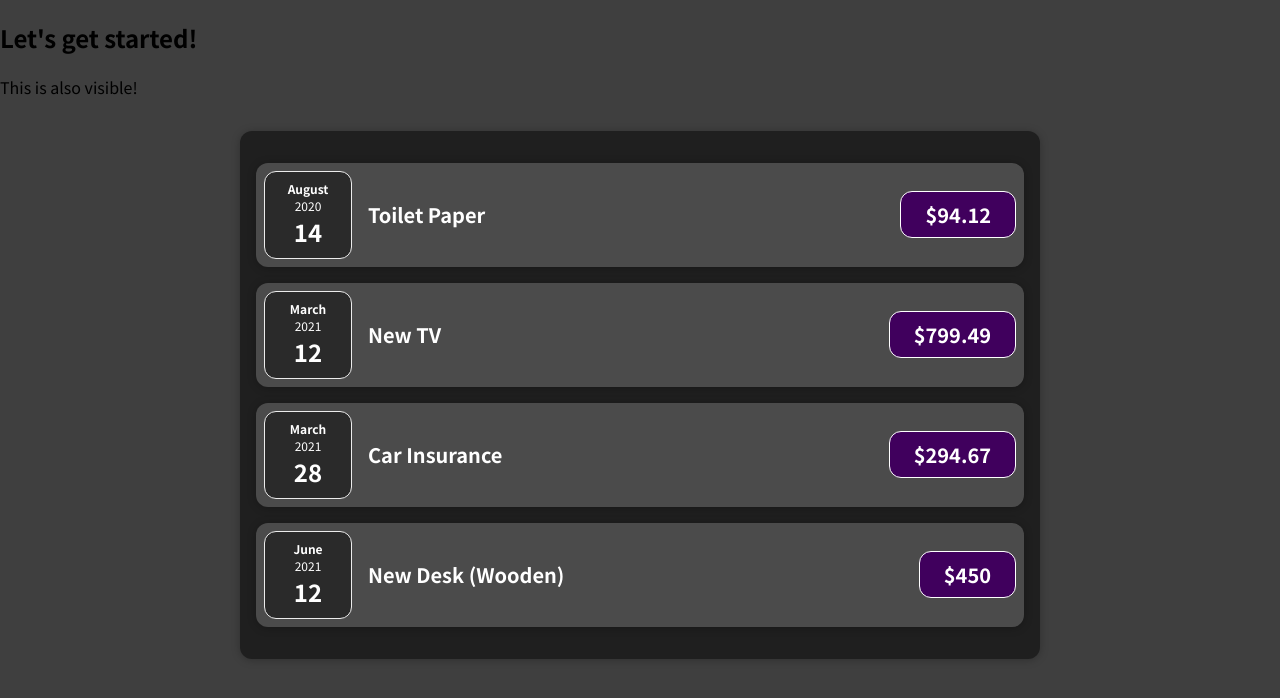
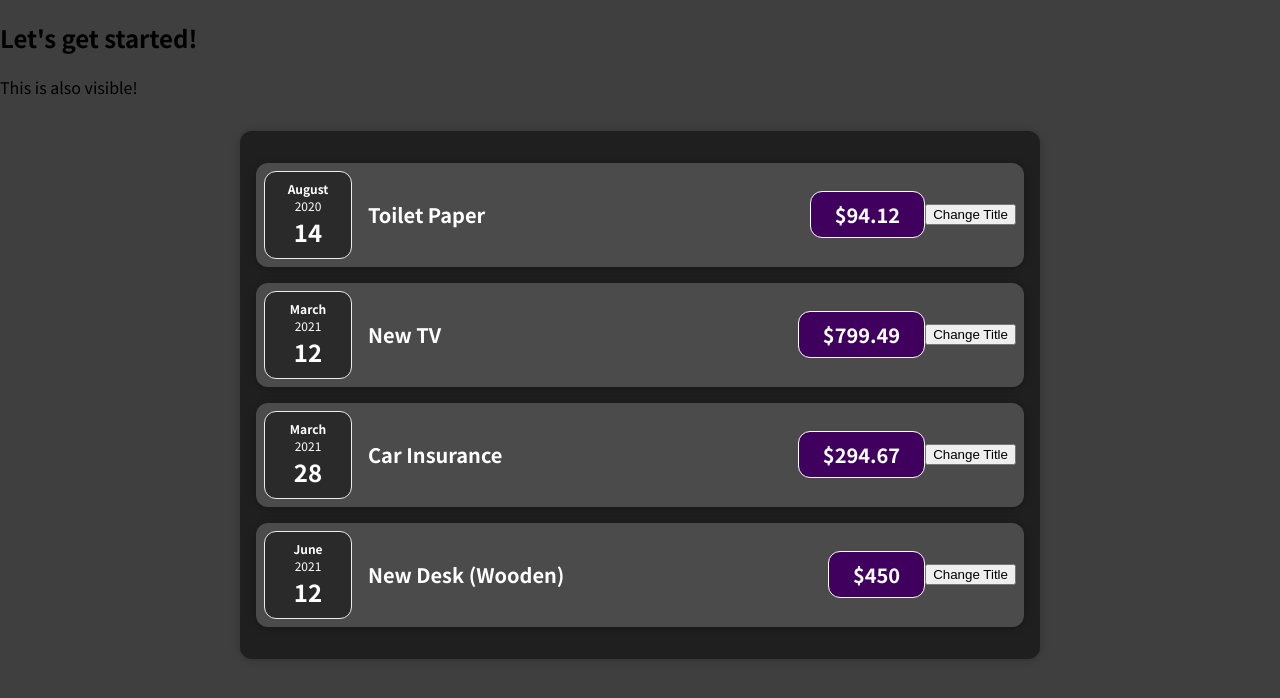
Before and after one commit to MK-314/ReactJS, a React (Create React App) app: page / in a window 1280 px wide. Shown: the top 698 px of the page. Built offline with nearby package versions, Linux system fonts and the light colour scheme.

Commit message:
on click event

```diff
--- a/src/components/Expenses/ExpenseItem.jsx
+++ b/src/components/Expenses/ExpenseItem.jsx
@@ -1,14 +1,20 @@
+import { useState } from 'react';
 import ExpenseDate from './ExpenseDate';
 import './ExpenseItem.css';
 import Card from './../UI/Card';
 function ExpenseItem(props) {
+  var [title,setTitle] = useState(props.title);
+  var clickHandler = () => {
+    setTitle('Updated');
+  };
   return (
     <Card className="expense-item">
       <ExpenseDate date={props.date}></ExpenseDate>
       <div className="expense-item__description">
-        <h2>{props.title}</h2>
+        <h2 >{title}</h2>
         <div className="expense-item__price">${props.amount}</div>
       </div>
+      <button onClick={clickHandler}>Change Title</button>
     </Card>
 
   );
```
Also changed, not shown: 1 other file (tests, documents, lock files or other folders).
